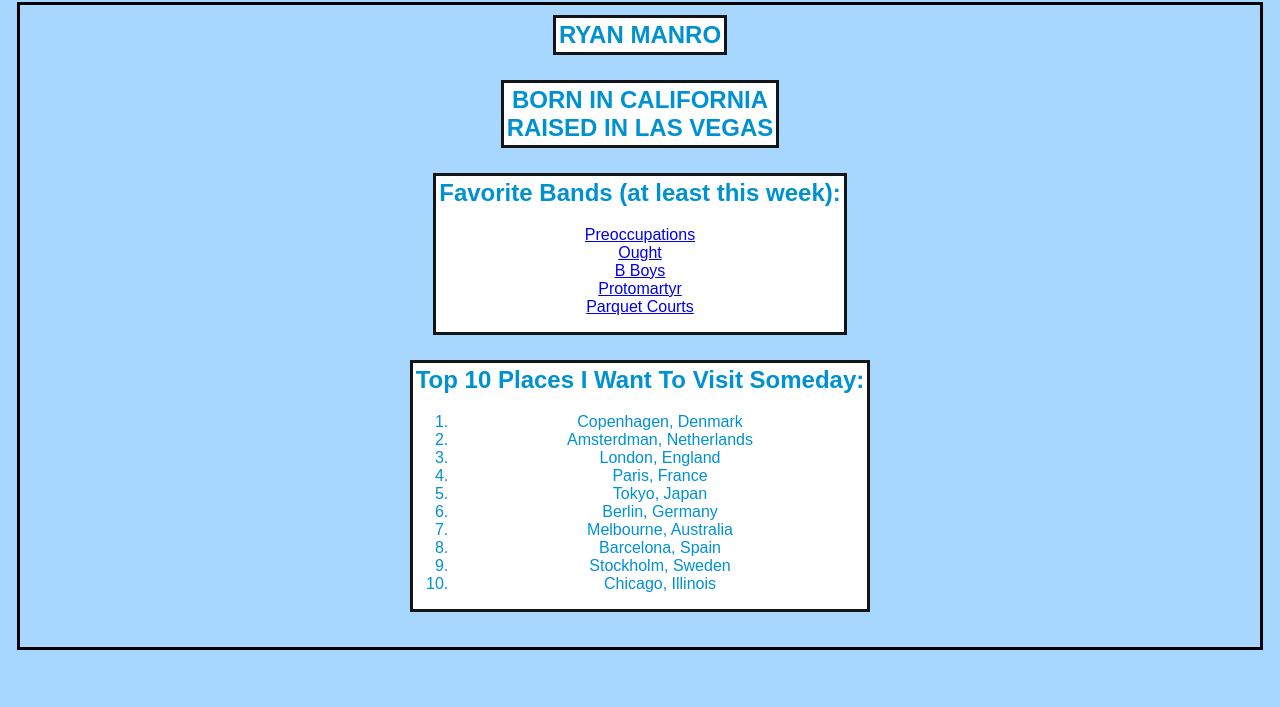
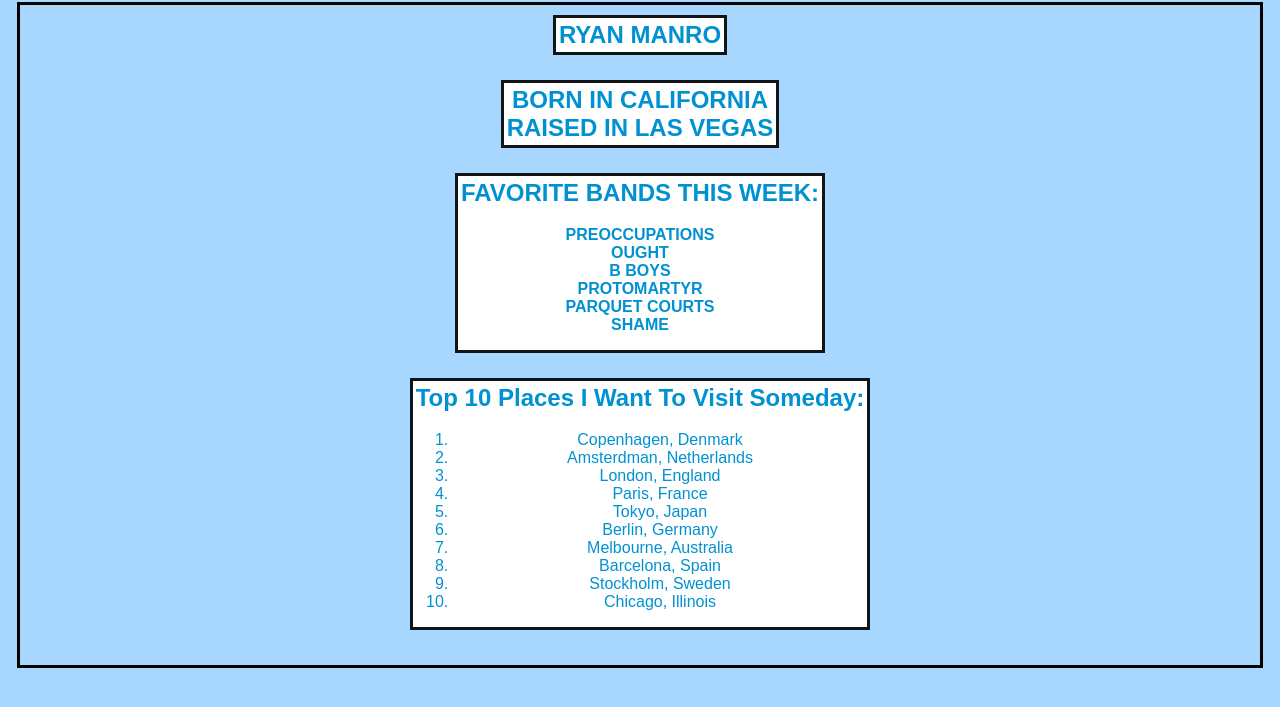
Before and after one commit to rmanro/about-me, a plain HTML site: page index.html in a window 1280 px wide. Shown: the part 83-790 px from the top of the page. Drawn offline with Linux system fonts and the light colour scheme.

Commit message:
probably finished up fav bands

```diff
--- a/index.html
+++ b/index.html
@@ -14,13 +14,14 @@
                 <h2>BORN IN CALIFORNIA<br>RAISED IN LAS VEGAS</h2>
             </article>
             <article id="favBand">
-                <h2>Favorite Bands (at least this week):</h2>
+                <h2>FAVORITE BANDS THIS WEEK:</h2>
                 <ul>
-                    <li><a href="http://preoccupationsband.com/">Preoccupations</a></li>
-                    <li><a href="https://ought.bandcamp.com/">Ought</a></li>
-                    <li><a href="https://bboys.bandcamp.com/">B Boys</a></li>
-                    <li><a href="http://www.protomartyrband.com/">Protomartyr</a></li>
-                    <li><a href="https://parquetcourts.wordpress.com/">Parquet Courts</a></li>
+                    <li><a href="http://preoccupationsband.com/" target="_blank">Preoccupations</a></li>
+                    <li><a href="https://ought.bandcamp.com/" target="_blank">Ought</a></li>
+                    <li><a href="https://bboys.bandcamp.com/" target="_blank">B Boys</a></li>
+                    <li><a href="http://www.protomartyrband.com/" target="_blank">Protomartyr</a></li>
+                    <li><a href="https://parquetcourts.wordpress.com/" target="_blank">Parquet Courts</a></li>
+                    <li><a href="https://shamebanduk.bandcamp.com/" target="_blank">Shame</a></li>
                 </ul>
             </article>
             <article id="vacation">
--- a/main.css
+++ b/main.css
@@ -44,3 +44,22 @@ ul {
     list-style-type: none;
     padding-left: 0;
 }
+
+a {
+    text-decoration: none;
+    text-transform: uppercase;
+    font-weight: bold;
+}
+
+a:hover{
+    background-color: #000000;
+    font-size: 150%;
+}
+
+a:link{
+    color: #0091d2;
+}
+
+a:visited{
+    color: #0091d2;
+}
```
